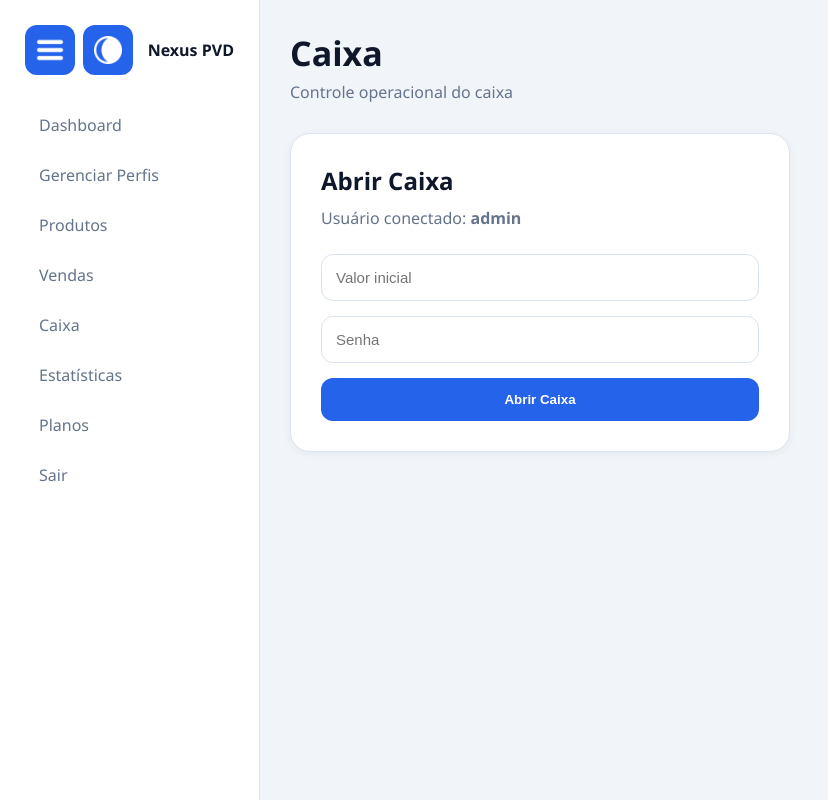
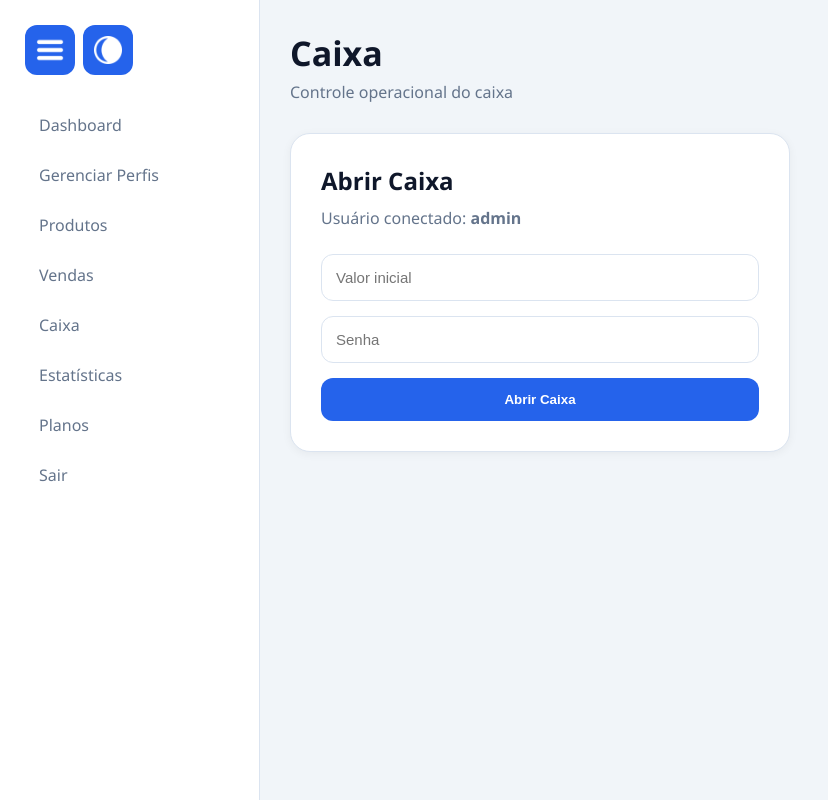
Before and after one commit to Tenorio7z/sistema-vendas, a Flask app: page /caixa in a window 1280 px wide. Shown: the whole page, without its empty margins (0-828 px from the left). Run offline with Flask 3, Linux system fonts and the light colour scheme; a user stored in the database is signed in; data that the repository does not hold is empty; some libraries are stand-ins or nearby versions.

Commit message:
de novo porra

```diff
--- a/static/css/base.css
+++ b/static/css/base.css
@@ -99,8 +99,9 @@ SIDEBAR
 
 .sidebar-top {
     display: flex;
-    align-items: center;
-    justify-content: space-between;
+    flex-direction: column;
+    align-items: flex-start;
+    gap: 20px;
     width: 100%;
 }
 
@@ -559,6 +560,7 @@ RESPONSIVO
 
     .sidebar-top {
         display: flex;
+        flex-direction: row;
         align-items: center;
         justify-content: space-between;
         width: 100%;
--- a/templates/layout.html
+++ b/templates/layout.html
@@ -43,7 +43,6 @@
 
             </div>
 
-            <h2>Nexus PVD</h2>
 
         </div>
 
```
